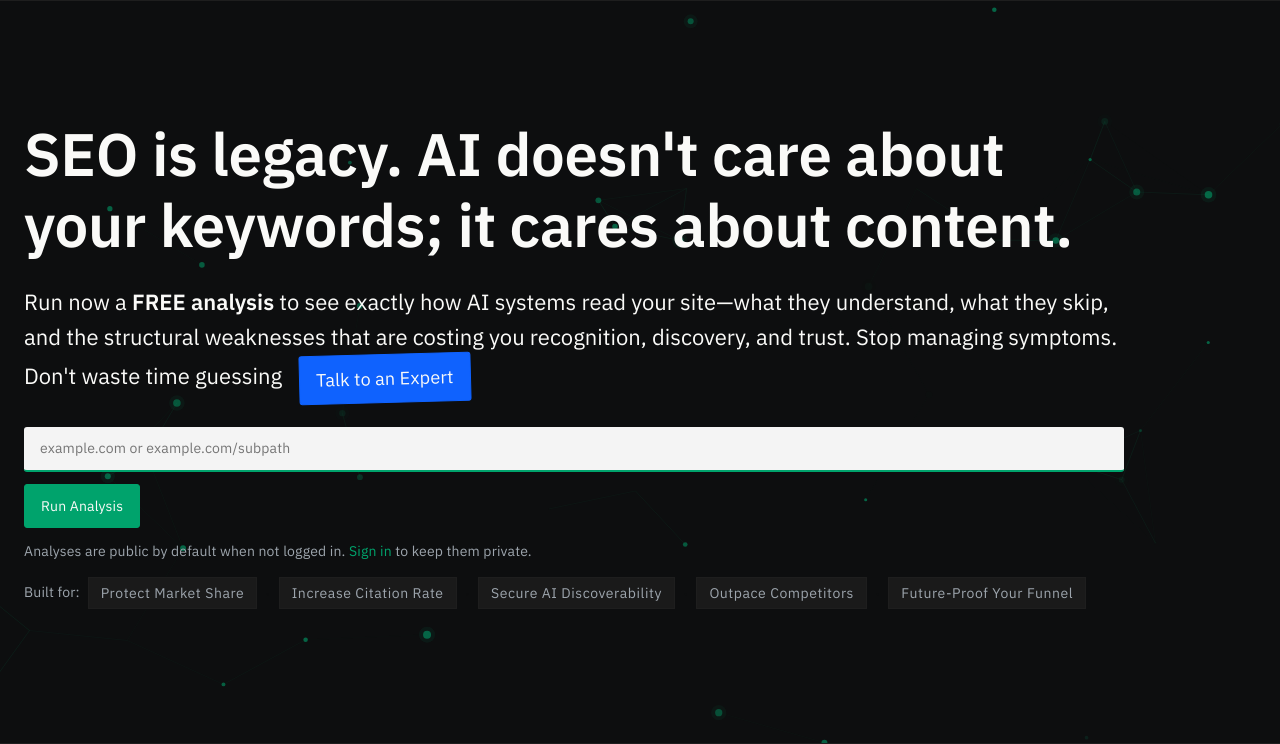
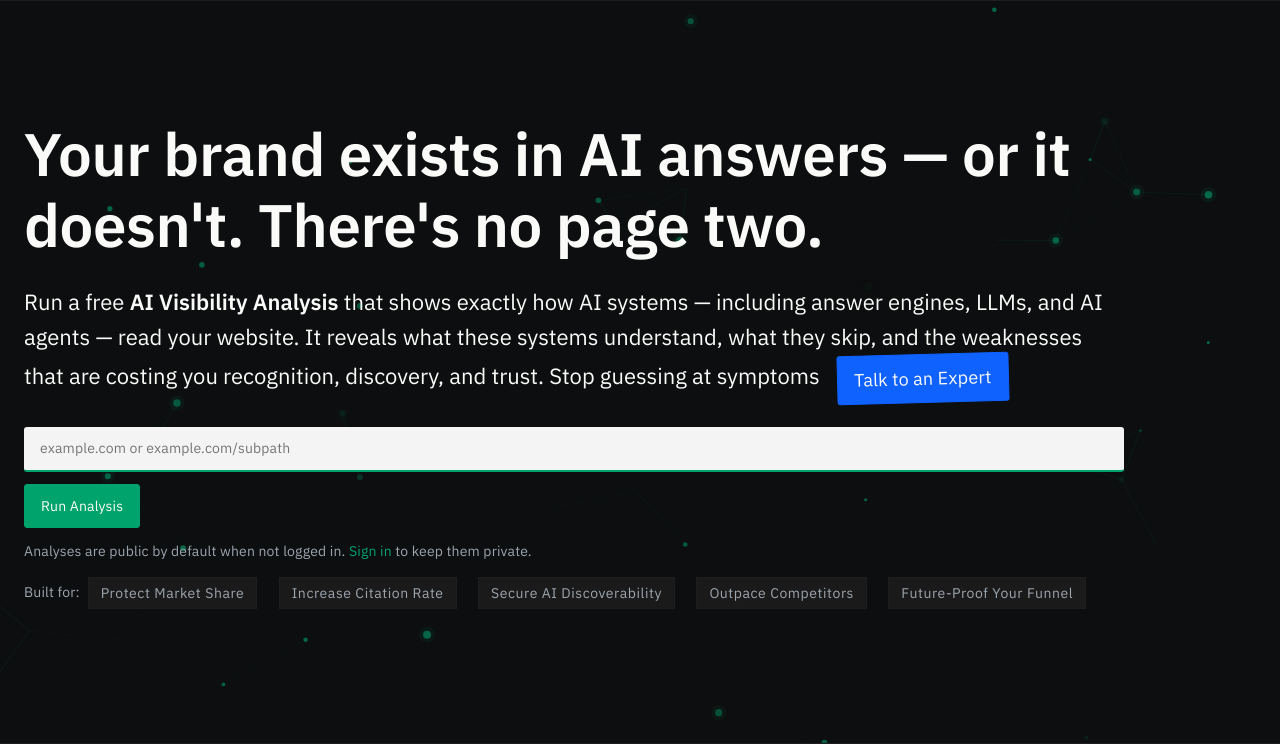
Before and after one commit to malvavisc0/meshweave, a FastAPI app: template webapp/templates/home.html in a window 1280 px wide. Shown: the part 71-815 px from the top of the page. Run offline with FastAPI, Linux system fonts and the light colour scheme; the template is opened without the code that fills it, so the values that code supplies are empty; parts of the project's set-up code (start-up, migrations or seed data) failed here and were passed over.

Commit message:
better copy

```diff
--- a/webapp/static/js/home-hero.js
+++ b/webapp/static/js/home-hero.js
@@ -260,11 +260,11 @@
 
   /* ── Rotating hero headline ── */
   var headlines = [
-    "Your competitors are optimizing for the future. You're optimizing for the past.",
-    "The gatekeeper isn't Google. It's the LLM. Are you built to be parsed?",
-    "SEO is legacy. AI doesn't care about your keywords; it cares about content.",
-    "Is your content machine-readable? Find out before the algorithm decides.",
-    "Visibility isn't measured by clicks. It's measured by machine comprehension."
+    "AI is already deciding who gets recommended. It's not picking you.",
+    "AI can't cite what it can't understand. How's your site looking?",
+    "Your brand exists in AI answers — or it doesn't. There's no page two.",
+    "The next query about your market won't hit Google. Will it find you?",
+    "AI agents are shopping for your buyers. They can't read your site."
   ];
 
   function initHeadlineRotation() {
--- a/webapp/templates/home.html
+++ b/webapp/templates/home.html
@@ -88,13 +88,12 @@
 <section class="landing-hero" aria-label="AI visibility audit">
   <canvas class="hero-particle-canvas" aria-hidden="true"></canvas>
   <div class="container container-wide">
-    <h1 class="landing-hero-title" data-hero-headline>Visibility isn't measured by clicks. It's measured by machine
-      comprehension.
+    <h1 class="landing-hero-title" data-hero-headline>AI can't cite what it can't understand. How's your site looking?
     </h1>
-    <p class="landing-hero-supporting">Run now a <strong>FREE analysis</strong> to see exactly how AI systems read your
-      site—what they
-      understand, what they skip, and the structural weaknesses that are costing you recognition, discovery, and trust.
-      Stop managing symptoms. Don't waste time guessing
+    <p class="landing-hero-supporting">Run a free <strong>AI Visibility Analysis</strong> that shows exactly how AI
+      systems — including answer engines, LLMs, and AI agents — read your website. It reveals what these
+      systems understand, what they skip, and the weaknesses that are costing you recognition, discovery, and trust.
+      Stop guessing at symptoms
       <a class="btn btn-expert-email"
         href="mailto:{{ FOOTER_CONTACT_EMAIL }}?subject={{ 'MeshWeave expert consultation' | urlencode }}">Talk to an
         Expert</a>
```
